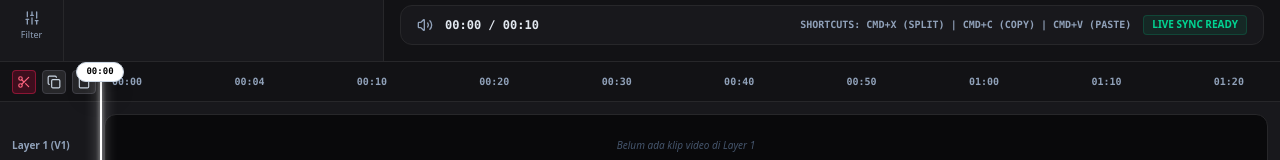
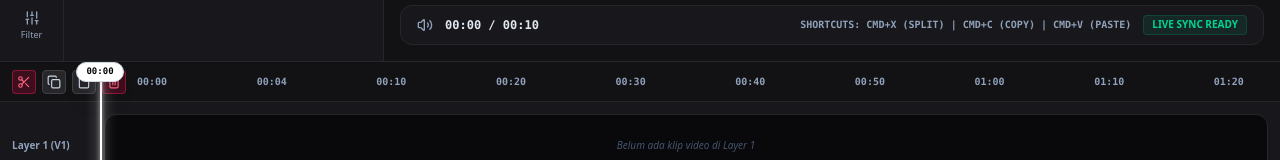
Before and after one commit to hhsjaar/videoeditorai, a Next.js app: page / in a window 1280 px wide. Shown: the part 419-579 px from the top of the page. Built offline with nearby package versions, Linux system fonts and the light colour scheme.

Commit message:
feat: add Mac Backspace and Delete keyboard shortcuts and timeline Trash button for deleting selected clips

```diff
--- a/src/app/page.tsx
+++ b/src/app/page.tsx
@@ -247,9 +247,19 @@ export default function CapCutWebStudio() {
     setFootages((prev) => [...prev, pasted]);
   }, [copiedClip]);
 
-  // Keyboard Shortcuts (Cmd+X, Cmd+C, Cmd+V, Delete, Spacebar)
+  // Keyboard Shortcuts (Cmd+X, Cmd+C, Cmd+V, Delete/Backspace on Mac)
   useEffect(() => {
     const handleKeyDown = (e: KeyboardEvent) => {
+      const target = e.target as HTMLElement | null;
+      if (
+        target &&
+        (target.tagName === "INPUT" ||
+          target.tagName === "TEXTAREA" ||
+          target.isContentEditable)
+      ) {
+        return;
+      }
+
       const isCmdOrCtrl = e.metaKey || e.ctrlKey;
       if (isCmdOrCtrl && e.key.toLowerCase() === "x") {
         e.preventDefault();
@@ -260,8 +270,16 @@ export default function CapCutWebStudio() {
       } else if (isCmdOrCtrl && e.key.toLowerCase() === "v") {
         e.preventDefault();
         handlePasteClip();
-      } else if (e.key === "Delete" || e.key === "Backspace") {
+      } else if (
+        e.key === "Delete" ||
+        e.key === "Backspace" ||
+        e.code === "Delete" ||
+        e.code === "Backspace" ||
+        e.keyCode === 8 ||
+        e.keyCode === 46
+      ) {
         if (selectedClipIndex !== null && footages[selectedClipIndex]) {
+          e.preventDefault();
           removeFootage(footages[selectedClipIndex].id);
           setSelectedClipIndex(null);
         }
@@ -837,8 +855,8 @@ export default function CapCutWebStudio() {
           }}
           className="h-10 bg-[#121215] border-b border-[#27272a] px-3 flex items-center relative select-none cursor-pointer overflow-hidden z-20"
         >
-          {/* TOOLBAR CONTROLS (SPLIT, COPY, PASTE) */}
-          <div className="w-[100px] text-[10px] font-extrabold text-slate-400 flex items-center gap-1.5">
+          {/* TOOLBAR CONTROLS (SPLIT, COPY, PASTE, DELETE) */}
+          <div className="w-[125px] text-[10px] font-extrabold text-slate-400 flex items-center gap-1.5">
             <button
               onClick={(e) => { e.stopPropagation(); handleSplitClipAtPlayhead(); }}
               className="p-1 rounded bg-rose-600/20 hover:bg-rose-600/40 text-rose-400 border border-rose-500/40 cursor-pointer"
@@ -859,6 +877,21 @@ export default function CapCutWebStudio() {
               title="Paste Clip (Cmd+V)"
             >
               <Clipboard className="w-3.5 h-3.5" />
+            </button>
+            <button
+              onClick={(e) => {
+                e.stopPropagation();
+                if (selectedClipIndex !== null && footages[selectedClipIndex]) {
+                  removeFootage(footages[selectedClipIndex].id);
+                  setSelectedClipIndex(null);
+                } else {
+                  alert("Klik klip video yang ingin dihapus terlebih dahulu!");
+                }
+              }}
+              className="p-1 rounded bg-rose-600/20 hover:bg-rose-600/40 text-rose-400 border border-rose-500/40 cursor-pointer"
+              title="Hapus Klip (Delete / Backspace)"
+            >
+              <Trash2 className="w-3.5 h-3.5" />
             </button>
           </div>
 
```
